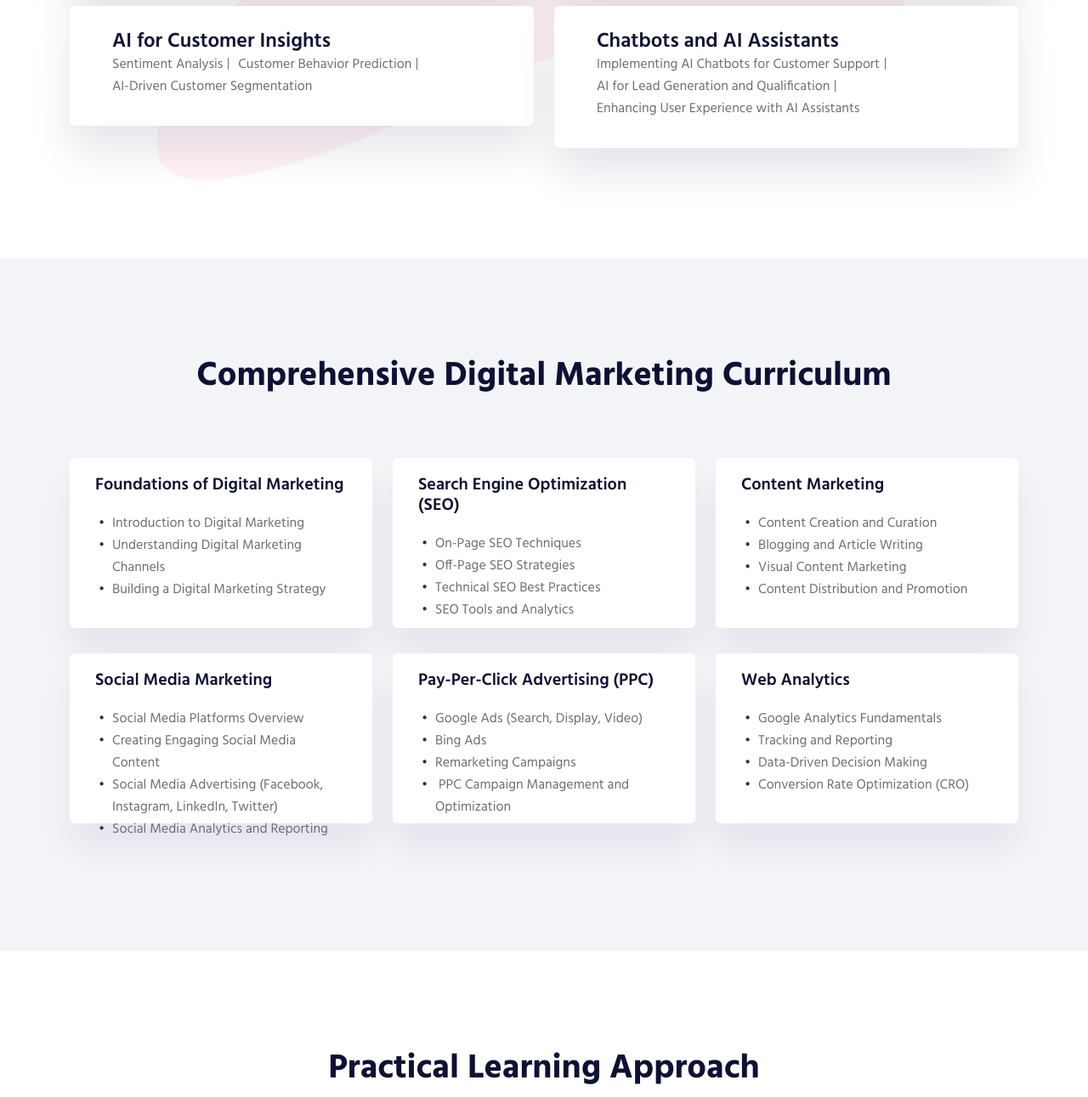
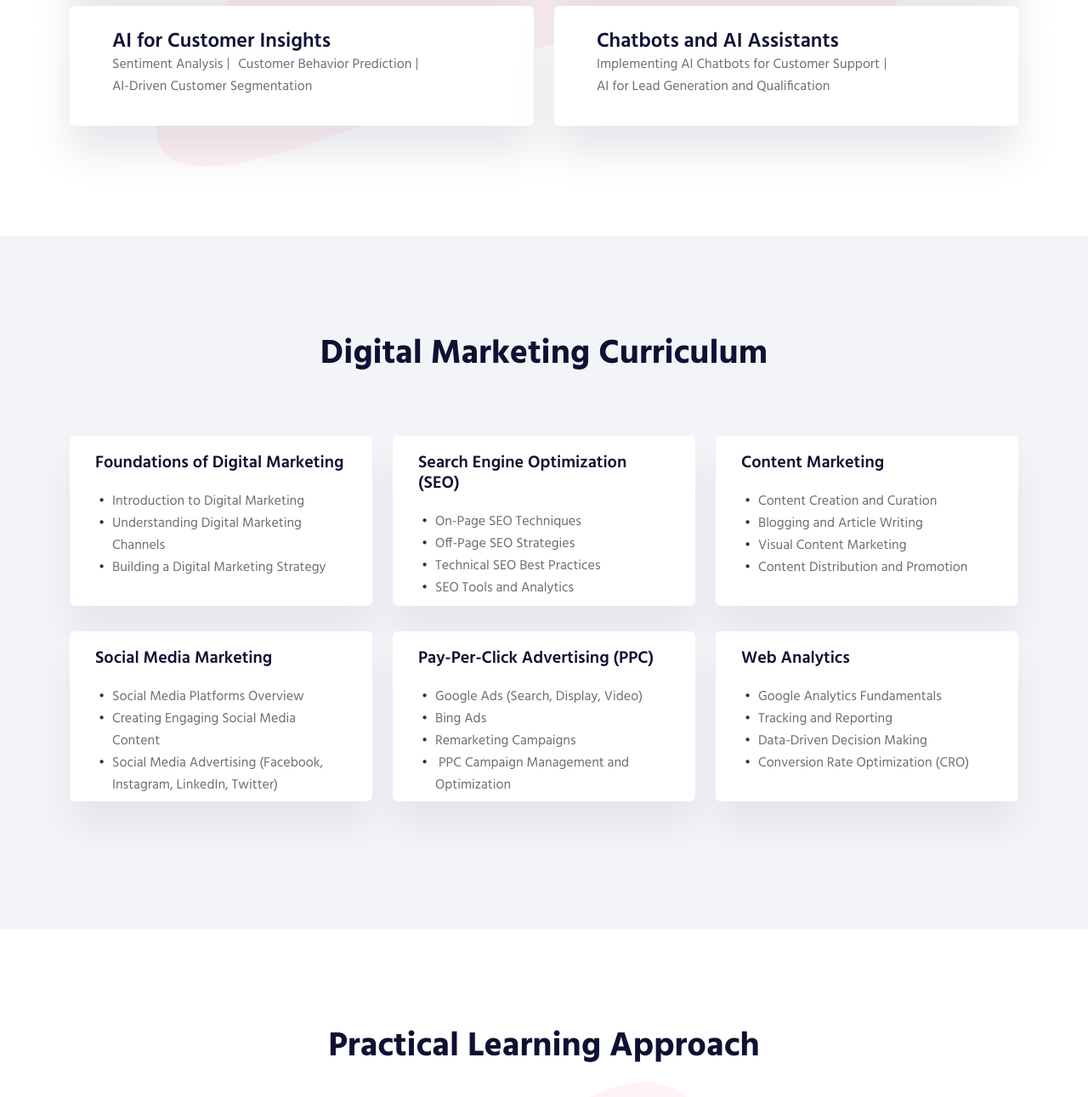
Before and after one commit to telzonweb/telzon-institute, a plain HTML site: page index.html in a window 1280 px wide. Shown: the part 1669-2960 px from the top of the page at 85% size. Drawn offline with Linux system fonts and the light colour scheme.

Commit message:
update content

```diff
--- a/index.html
+++ b/index.html
@@ -3,7 +3,7 @@
   <head>
     <meta charset="utf-8" />
     <meta http-equiv="x-ua-compatible" content="ie=edge" />
-    <title>Educal – Online Learning and Education HTML5 Template</title>
+    <title>Telzon Marketing Institute: Your Top Choice for Marketing Institute in Nagpur</title>
     <meta name="description" content="" />
     <meta name="viewport" content="width=device-width, initial-scale=1" />
     <!-- Place favicon.ico in the root directory -->
@@ -582,7 +582,6 @@
                                 <div class="events__meta">
                                     <span>Implementing AI Chatbots for Customer Support</span>
                                     <span>AI for Lead Generation and Qualification</span>
-                                    <span>Enhancing User Experience with AI Assistants</span>
                                 </div>
                             </div>
                         </div>
@@ -601,7 +600,7 @@
             <div class="col-xxl-12 col-xl-12 col-lg-12">
                 <div class="section__title-wrapper mb-60">
                     <h2 class="section__title">
-                        Comprehensive Digital Marketing Curriculum
+                    Digital Marketing Curriculum
                     </h2>
                 </div>
             </div>
@@ -675,7 +674,6 @@
                         <li><span>Social Media Platforms Overview</span></li>
                         <li><span>Creating Engaging Social Media Content</span></li>
                         <li><span>Social Media Advertising (Facebook, Instagram, LinkedIn, Twitter)</span></li>
-                        <li><span>Social Media Analytics and Reporting</span></li>
                       </ul>
                     </div>
                   </div>
@@ -1339,7 +1337,7 @@
               <div class="col-xxl-12">
                 <div class="footer__copyright text-center">
                   <p>
-                    © 2024 Telzon Marketingn, All Rights Reserved. Design By
+                    © 2024 Telzon Marketing, All Rights Reserved. Design By
                     <a href="index.html"> Telzon Marketing</a>
                   </p>
                 </div>
```
